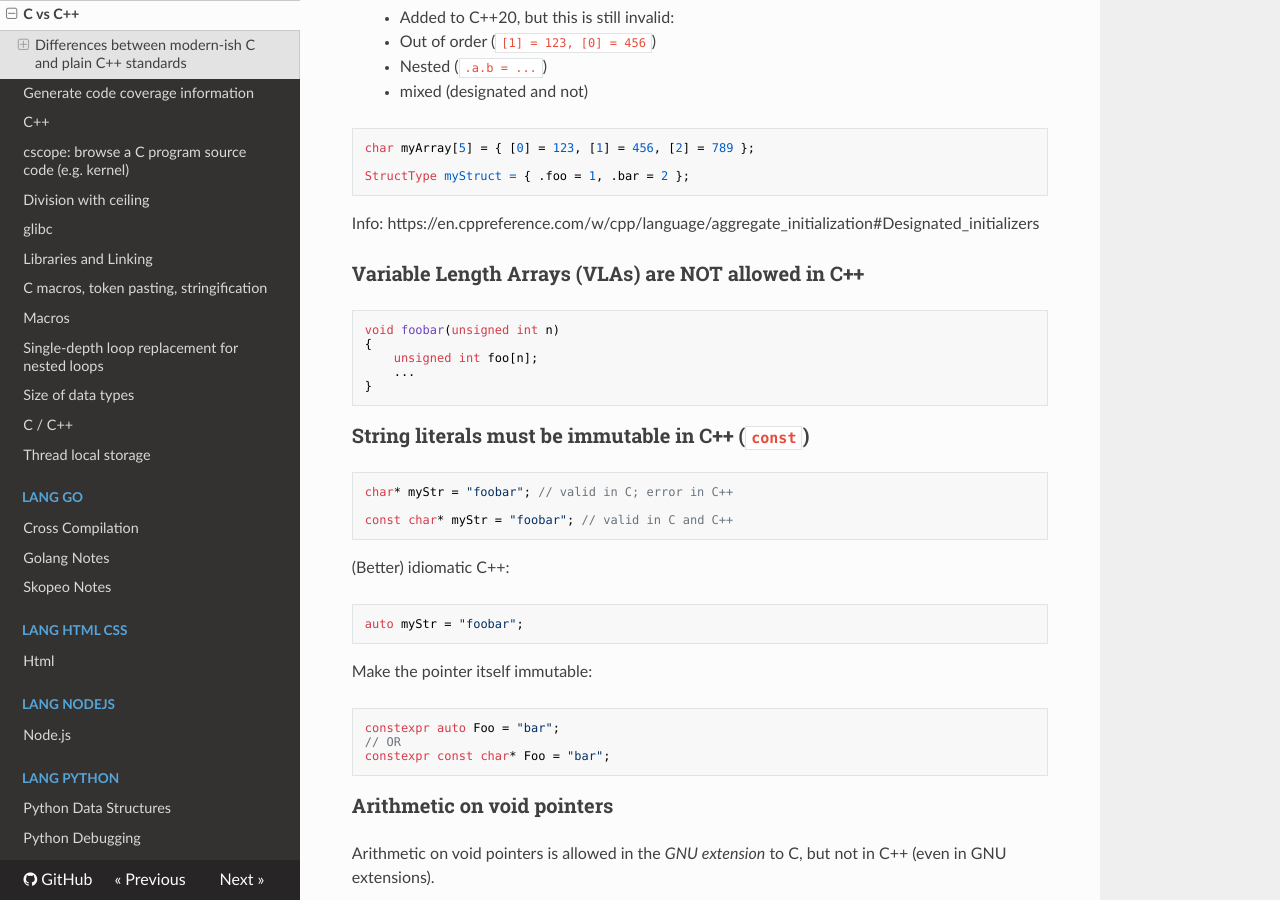
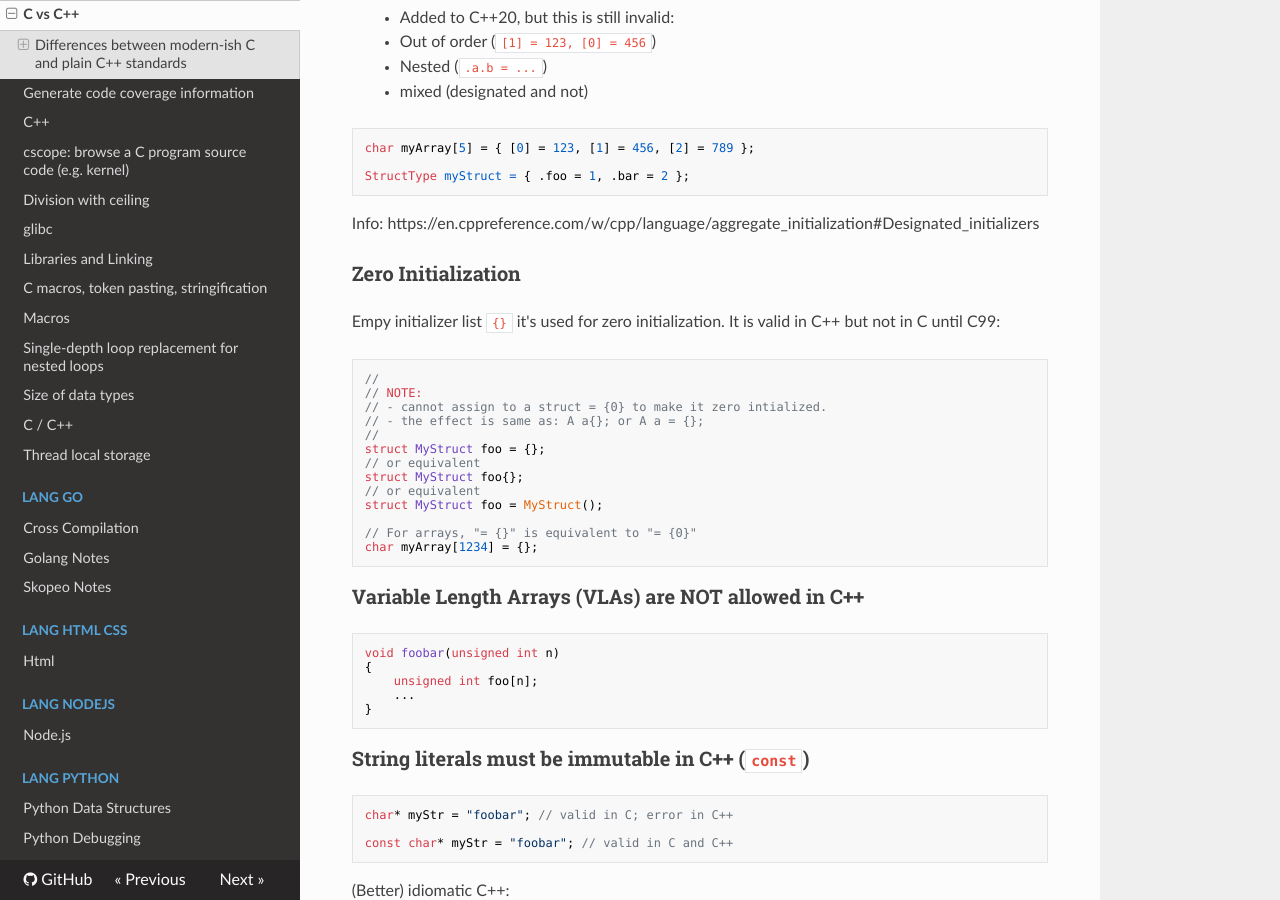
Before and after one commit to marcov/tech-notes, an MkDocs documentation site: the page built from docs/Lang-CXX/c-vs-cpp.md, in a window 1280 px wide and 900 px high, scrolled down 333 px. Built offline with MkDocs 1.6.1, drawn with Linux system fonts in a browser that asks for light colours; nearby versions of some CDN libraries.

Commit message:
more cool stuff

````diff
--- a/docs/Lang-CXX/c-vs-cpp.md
+++ b/docs/Lang-CXX/c-vs-cpp.md
@@ -20,6 +20,26 @@ StructType myStruct = { .foo = 1, .bar = 2 };
 ```
 
 Info: https://en.cppreference.com/w/cpp/language/aggregate_initialization#Designated_initializers
+
+### Zero Initialization
+
+Empy initializer list `{}` it's used for zero initialization.
+It is valid in C++ but not in C until C99:
+```
+//
+// NOTE:
+// - cannot assign to a struct = {0} to make it zero intialized.
+// - the effect is same as: A a{}; or A a = {};
+//
+struct MyStruct foo = {};
+// or equivalent
+struct MyStruct foo{};
+// or equivalent
+struct MyStruct foo = MyStruct();
+
+// For arrays, "= {}" is equivalent to "= {0}"
+char myArray[1234] = {};
+```
 
 ### Variable Length Arrays (VLAs) are NOT allowed in C++
 ```
````
Also changed, not shown: docs/Lang-CXX/syntax.md (+25 -0 lines), docs/Linux/procfs.md (added, +8 -0 lines), faq.md (added, +7 -0 lines).
